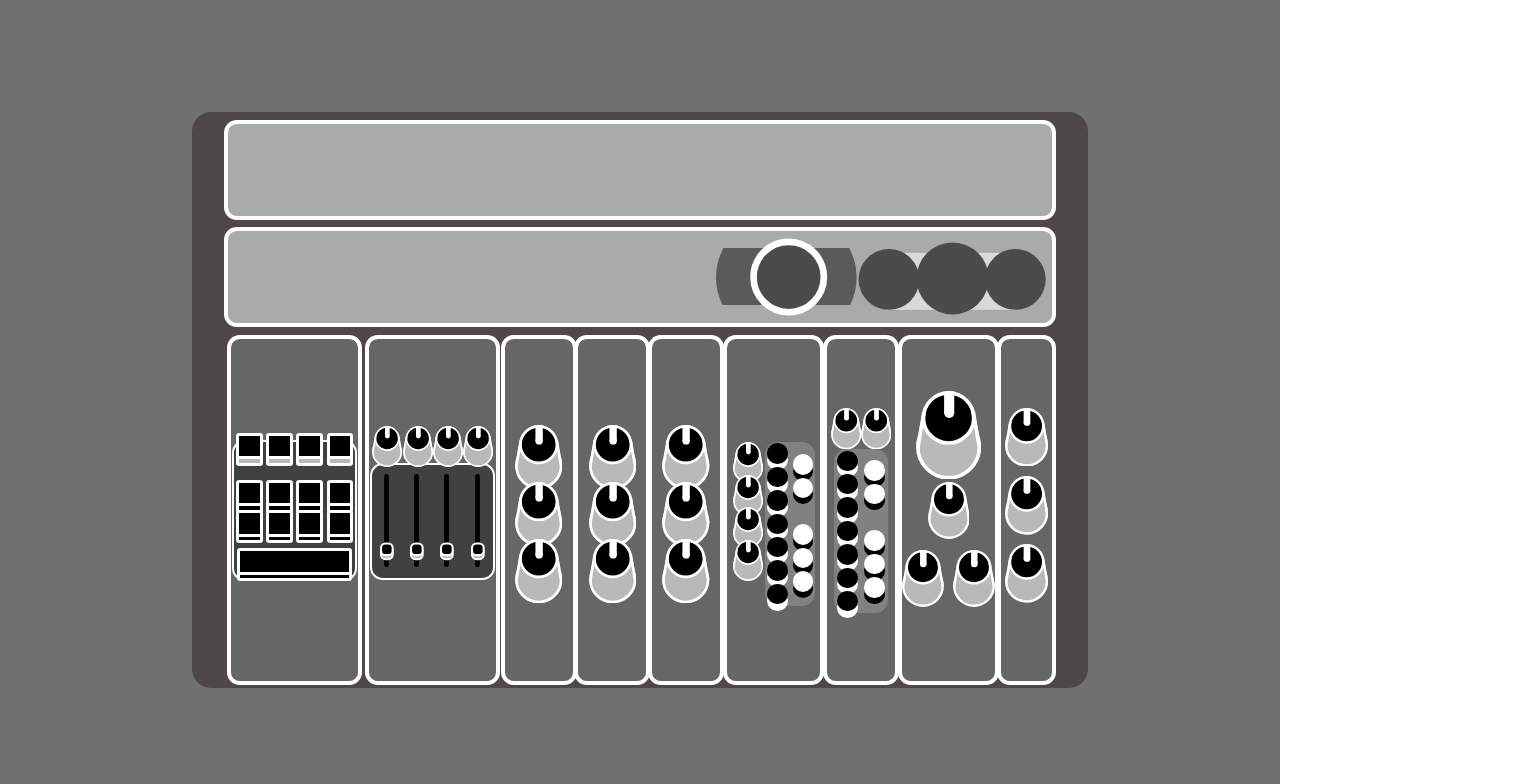
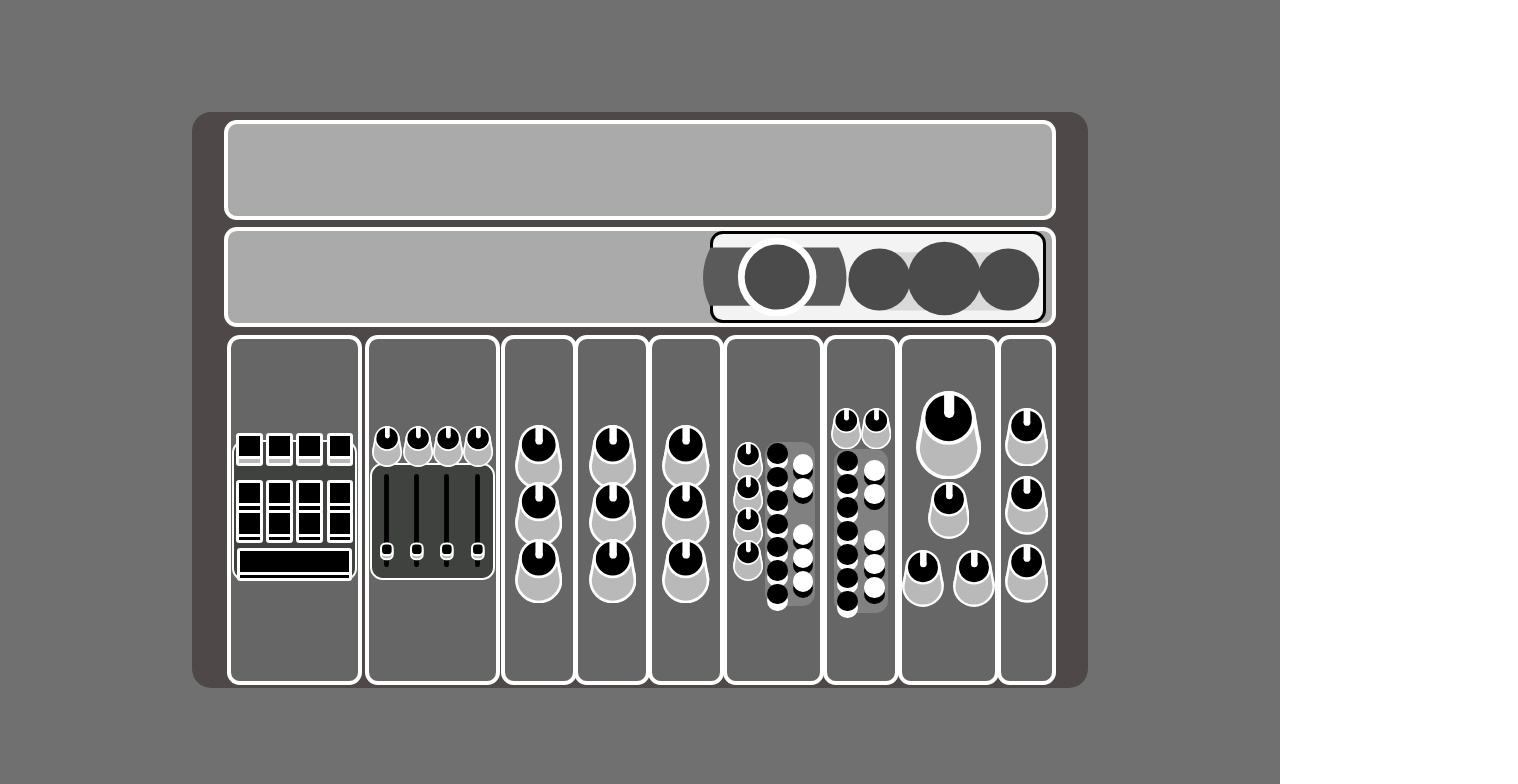
Before and after one commit to Therealajahn/MylarMini, a React (Create React App) app: page / in a window 1280 px wide. Shown: the top 784 px of the page, 1518 px wide, since content can reach past the window. Built offline with nearby package versions, Linux system fonts and the light colour scheme.

Commit message:
added a useRef hook but it can only be accessed with a useEffect hook, as far as I know

```diff
--- a/src/View/Plate/Plate.js
+++ b/src/View/Plate/Plate.js
@@ -1,3 +1,4 @@
+import { useRef } from 'react';
 import Button from '../Button/Button.js';
 import Knob from '../Knob/Knob.js';
 import Fader from '../Fader/Fader.js';
@@ -269,6 +270,13 @@ export default function Plate({gridArea,backgroundColor,width,height,alignSelf,m
         )
     }
 
+    const euclidContainerRef = useRef("huh");
+
+    function getContainer(){
+        console.log('getContainer:')
+        console.log(euclidContainerRef)
+    }
+
     function renderWave(){
         return(
             <div style={{
@@ -280,7 +288,9 @@ export default function Plate({gridArea,backgroundColor,width,height,alignSelf,m
                 justifyItems:'center',
                 gridTemplateColumns:'1fr',
                 gridTemplateRows:'1fr 1fr 1fr',
+                ref:{euclidContainerRef},
             }}>
+                {getContainer()}
                 <Knob width='70%'/>
                 <Knob width='45%' alignSelf='center'/>
                 <div style={{
@@ -318,15 +328,22 @@ export default function Plate({gridArea,backgroundColor,width,height,alignSelf,m
     function renderMidPanel(){
         return(
             <div style={{
+                className:'huh',
+                display:'grid',
+                width:'100%',
+            }}>
+                <div style={{
                     display:'grid',
                     width:'40%',
                     justifySelf:'end',
                     alignItems:'center',
                     justifyItems:'center',
                     marginRight:'.5vw',
+                    backgroundColor:'#f3f3f3',
+                    borderRadius:'1vw',
+                    border: '.25vw black solid'
                 }}>
-
-                <svg width="auto" height="auto" viewBox="0 0 347 81" fill="none" xmlns="http://www.w3.org/2000/svg">
+                            <svg style={{marginRight:'1vw'}} width="102%" height="auto" viewBox="0 0 347 81" fill="none" xmlns="http://www.w3.org/2000/svg">
                             <path fill-rule="evenodd" clip-rule="evenodd" d="M141.166 70C145.552 61.1834 148 51.3583 148 41C148 29.8515 145.164 19.3206 140.129 10L7.87092 10C2.83557 19.3206 0 29.8515 0 41C0 51.3583 2.44784 61.1834 6.83356 70H141.166Z" fill="#5A5A5A"/>
                             <circle cx="76.5" cy="40.5" r="37" fill="#4B4B4B" stroke="white" stroke-width="7"/>
                             <rect x="179" y="15" width="137" height="60" fill="#D9D9D9"/>
@@ -334,6 +351,15 @@ export default function Plate({gridArea,backgroundColor,width,height,alignSelf,m
                             <circle cx="315" cy="43" r="32" fill="#4B4B4B"/>
                             <circle cx="182" cy="43" r="32" fill="#4B4B4B"/>
                             </svg>
+                    <div style={{
+                        position:'absolute',
+                        display:'grid',
+                        width:'100%',
+                        height:'100%',
+                        gridTemplateColumns:'repeat(5,1fr)',
+                    }}>
+                    </div>
+            </div>
         </div>
         )
     }
```
Also changed, not shown: 2 other files (tests, documents, lock files or other folders). Lines whose indentation alone changed are shown as unchanged.
